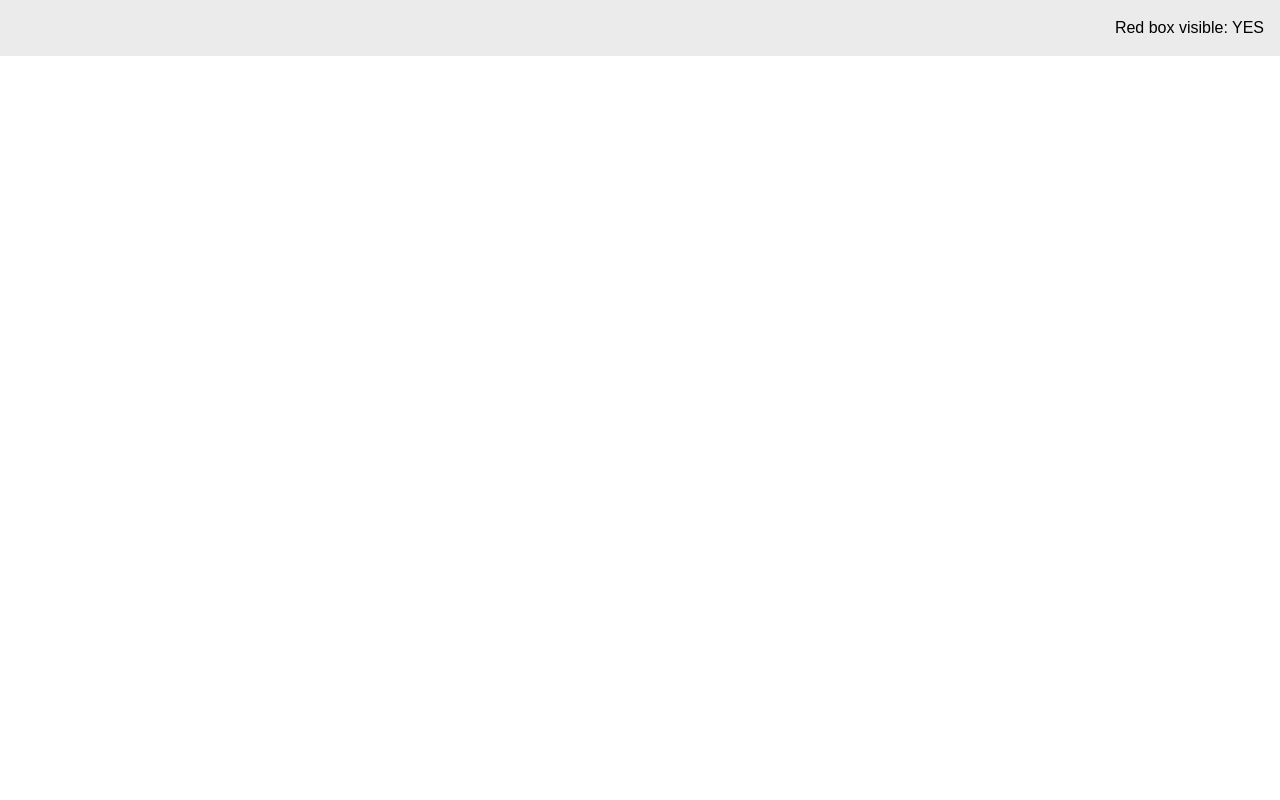
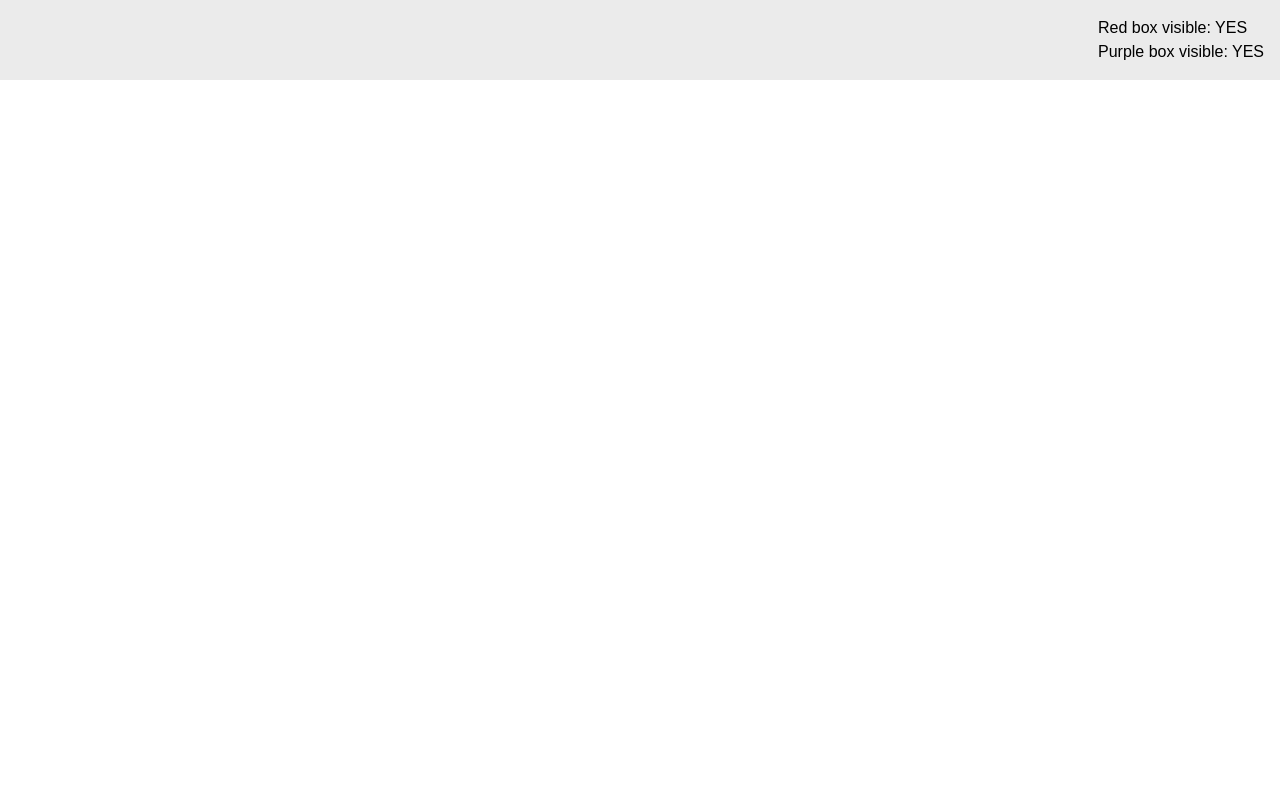
Before and after one commit to arnoldpaye/react-joy, a React (Vite) app: page / in a window 1280 px wide. Shown: the top 800 px of the page. Built offline with nearby package versions, Linux system fonts and the light colour scheme; a web font is replaced by a local one.

Commit message:
feat: custom hooks exercise 2

```diff
--- a/src/App.jsx
+++ b/src/App.jsx
@@ -3,14 +3,19 @@ import React from "react";
 import useIsOnScreen from "./hooks/use-is-on-screen";
 
 function App() {
-  const elementRef = React.useRef();
-  const isOnScreen = useIsOnScreen(elementRef);
+  const [isRedOnScreen, redElementRef] = useIsOnScreen();
+  const [isPurpleOnScreen, purpleElementRef] = useIsOnScreen();
 
   return (
     <>
-      <header>Red box visible: {isOnScreen ? "YES" : "NO"}</header>
+      <header>
+        Red box visible: {isRedOnScreen ? "YES" : "NO"}
+        <br />
+        Purple box visible: {isPurpleOnScreen ? "YES" : "NO"}
+      </header>
       <div className="wrapper">
-        <div ref={elementRef} className="red box" />
+        <div ref={redElementRef} className="red box" />
+        <div ref={purpleElementRef} className="purple box" />
       </div>
     </>
   );
--- a/src/hooks/use-is-on-screen.js
+++ b/src/hooks/use-is-on-screen.js
@@ -1,7 +1,9 @@
 import React from "react";
 
-function useIsOnScreen(elementRef) {
+function useIsOnScreen() {
   const [isOnScreen, setIsOnScreen] = React.useState(false);
+
+  const elementRef = React.useRef();
 
   React.useEffect(() => {
     const observer = new IntersectionObserver((entries) => {
@@ -17,7 +19,7 @@ function useIsOnScreen(elementRef) {
     };
   }, [elementRef]);
 
-  return isOnScreen;
+  return [isOnScreen, elementRef];
 }
 
 export default useIsOnScreen;
```
